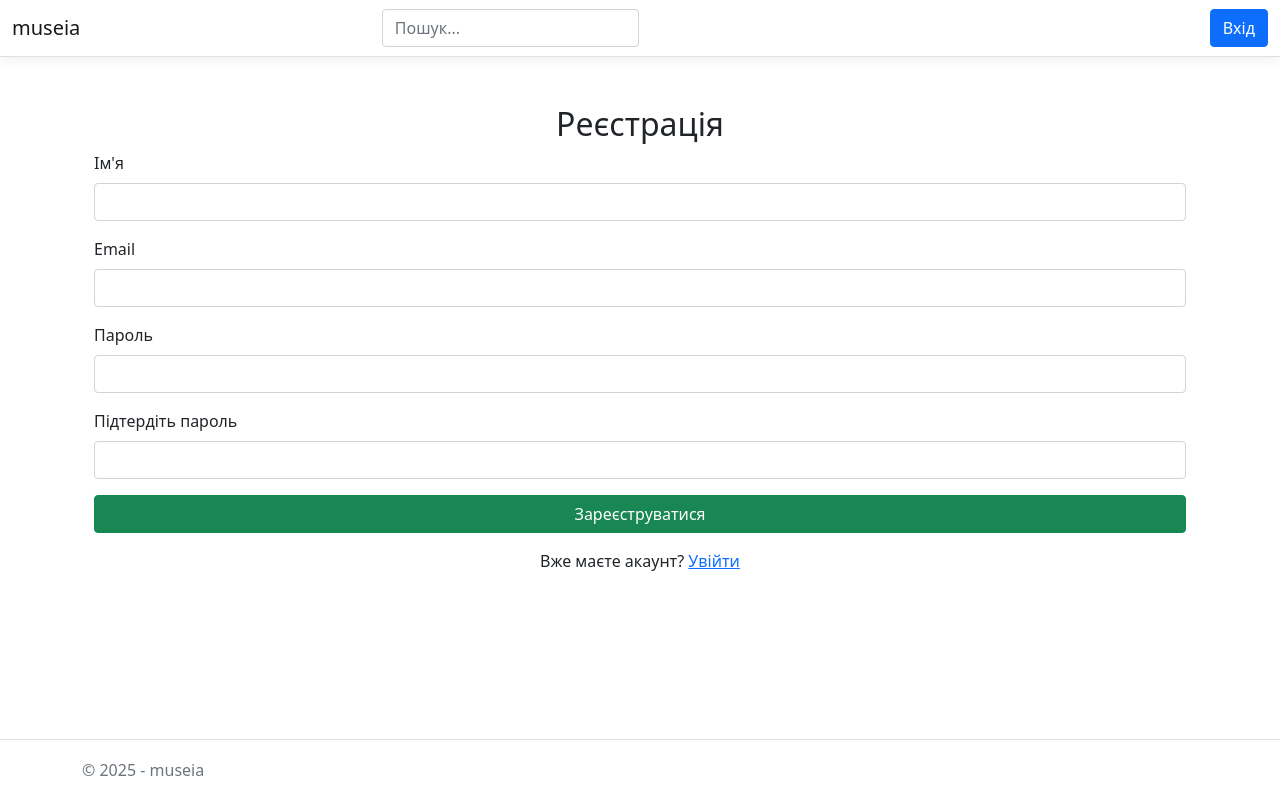
After one commit to neAnasteisha/museia, an ASP.NET Core app: template Views/Account/Register.cshtml in a window 1280 px wide. The commit adds this page. Run offline with ASP.NET Core 8, Linux system fonts and the light colour scheme; the template is opened without the code that fills it, so the values that code supplies are empty; style sheets or scripts are compiled from the project's sources.

Commit message:
Внесено зміни в інтерфейс,  створено сторінки входу та реєстрації

```diff
--- /dev/null
+++ b/Views/Account/Register.cshtml
@@ -0,0 +1,29 @@
+@{
+    ViewData["Title"] = "Реєстрація";
+}
+
+<div class="container mt-5">
+    <h2 class="text-center">Реєстрація</h2>
+    <form method="post" action="/Account/Register">
+        <div class="mb-3">
+            <label class="form-label">Ім'я</label>
+            <input type="text" class="form-control" name="username" required>
+        </div>
+        <div class="mb-3">
+            <label class="form-label">Email</label>
+            <input type="email" class="form-control" name="email" required>
+        </div>
+        <div class="mb-3">
+            <label class="form-label">Пароль</label>
+            <input type="password" class="form-control" name="password" required>
+        </div>
+        <div class="mb-3">
+            <label class="form-label">Підтердіть пароль</label>
+            <input type="password" class="form-control" name="password" required>
+        </div>
+        <button type="submit" class="btn btn-success w-100">Зареєструватися</button>
+    </form>
+    <p class="mt-3 text-center">
+        Вже маєте акаунт? <a href="/Account/Login">Увійти</a>
+    </p>
+</div>
--- /dev/null
+++ b/Views/Account/Register.cshtml.cs
@@ -0,0 +1,12 @@
+using Microsoft.AspNetCore.Mvc;
+using Microsoft.AspNetCore.Mvc.RazorPages;
+
+namespace museia.Views.Account
+{
+    public class RegisterModel : PageModel
+    {
+        public void OnGet()
+        {
+        }
+    }
+}
--- a/Views/Shared/_Layout.cshtml
+++ b/Views/Shared/_Layout.cshtml
@@ -12,24 +12,34 @@
     <header>
         <nav class="navbar navbar-expand-sm navbar-toggleable-sm navbar-light bg-white border-bottom box-shadow mb-3">
             <div class="container-fluid">
+                <!-- Логотип -->
                 <a class="navbar-brand" asp-area="" asp-controller="Home" asp-action="Index">museia</a>
-                <button class="navbar-toggler" type="button" data-bs-toggle="collapse" data-bs-target=".navbar-collapse" aria-controls="navbarSupportedContent"
+
+                <!-- Кнопка для мобільного меню -->
+                <button class="navbar-toggler" type="button" data-bs-toggle="collapse" data-bs-target="#navbarNav" aria-controls="navbarNav"
                         aria-expanded="false" aria-label="Toggle navigation">
                     <span class="navbar-toggler-icon"></span>
                 </button>
-                <div class="navbar-collapse collapse d-sm-inline-flex justify-content-between">
-                    <ul class="navbar-nav flex-grow-1">
+
+                <!-- Навбар -->
+                <div class="collapse navbar-collapse" id="navbarNav">
+                    <ul class="navbar-nav mx-auto">
+                        <!-- Центруємо поле вводу -->
                         <li class="nav-item">
-                            <a class="nav-link text-dark" asp-area="" asp-controller="Home" asp-action="Index">Home</a>
+                            <input type="text" class="form-control" placeholder="Пошук...">
                         </li>
+                    </ul>
+                    <ul class="navbar-nav ms-auto">
+                        <!-- Кнопка справа -->
                         <li class="nav-item">
-                            <a class="nav-link text-dark" asp-area="" asp-controller="Home" asp-action="Privacy">Privacy</a>
+                            <a class="btn btn-primary" asp-controller="Account" asp-action="Login">Вхід</a>
                         </li>
                     </ul>
                 </div>
             </div>
         </nav>
     </header>
+
     <div class="container">
         <main role="main" class="pb-3">
             @RenderBody()
@@ -38,9 +48,10 @@
 
     <footer class="border-top footer text-muted">
         <div class="container">
-            &copy; 2025 - museia - <a asp-area="" asp-controller="Home" asp-action="Privacy">Privacy</a>
+            &copy; 2025 - museia
         </div>
     </footer>
+
     <script src="~/lib/jquery/dist/jquery.min.js"></script>
     <script src="~/lib/bootstrap/dist/js/bootstrap.bundle.min.js"></script>
     <script src="~/js/site.js" asp-append-version="true"></script>
```
Also changed, not shown: Controllers/AccountController.cs (added, +17 -0 lines), Views/Account/Login.cshtml (added, +21 -0 lines), Views/Account/Login.cshtml.cs (added, +12 -0 lines).
